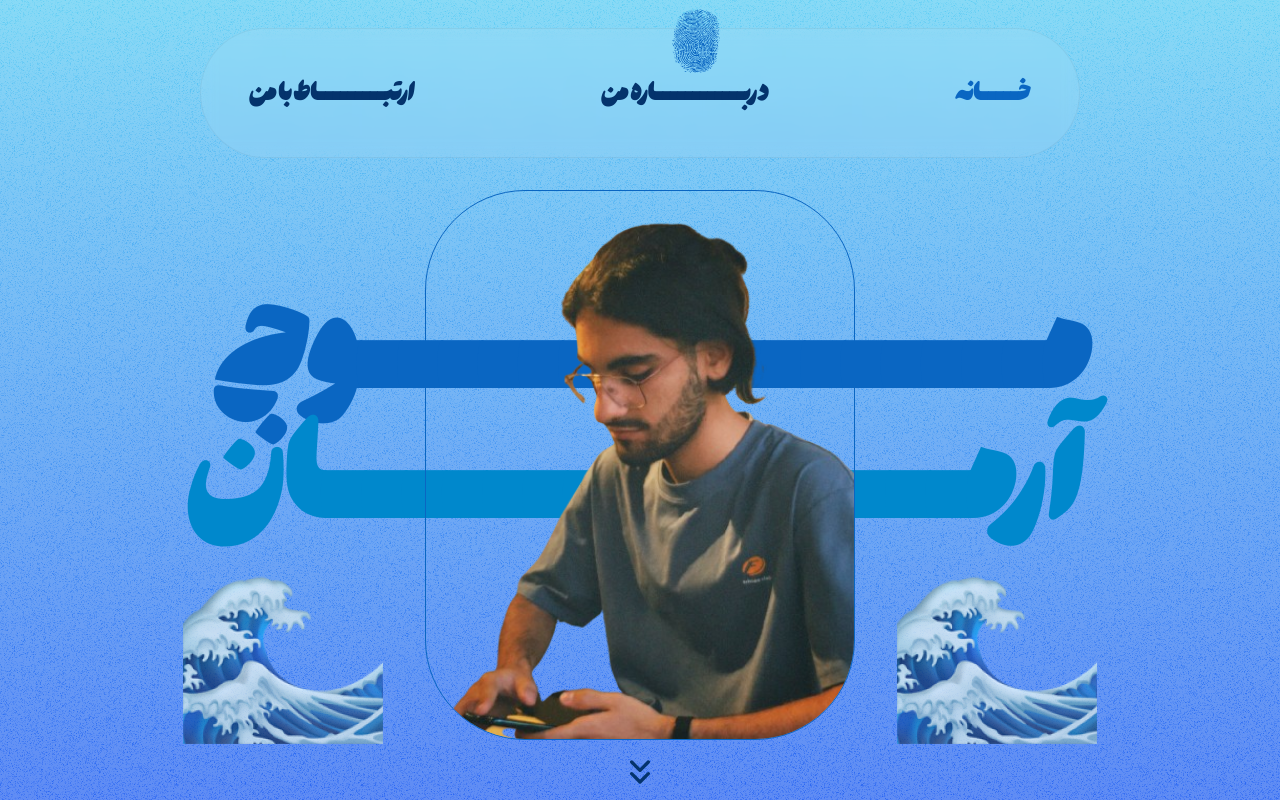
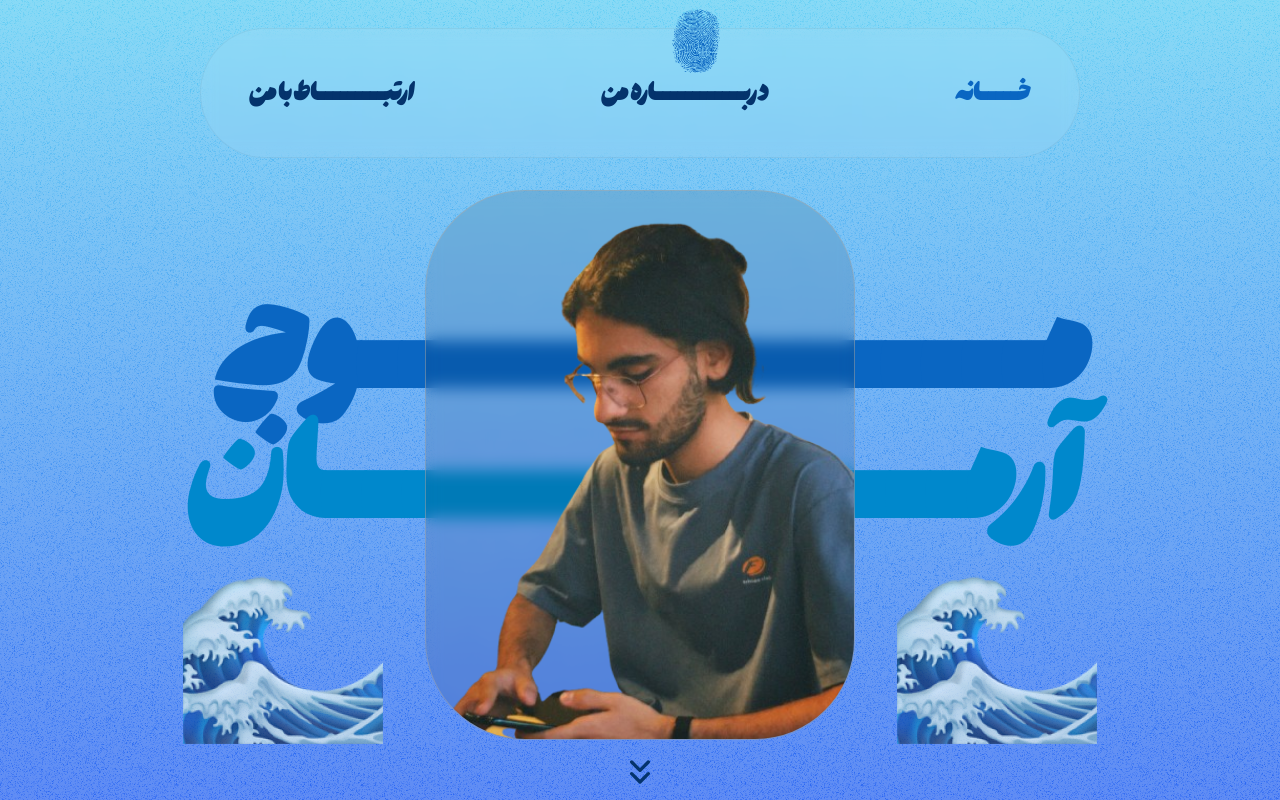
Before and after one commit to abolfazlj10/richHavij, a Next.js app: page / in a window 1280 px wide. Built offline with nearby package versions, Linux system fonts and the light colour scheme.

Commit message:
add blur to background image.

```diff
--- a/app/main.css
+++ b/app/main.css
@@ -61,7 +61,7 @@ html,body{
     @apply absolute h-full w-full flex justify-center items-center;
 }
 .Image{
-    @apply border border-highBlue rounded-[100px] h-[550px] w-[430px] object-cover;
+    @apply backdrop-blur border bg-black/10 border-[#ababab78] rounded-[100px] h-[550px] w-[430px] object-cover;
 }
 .arrowDown{
     @apply flex justify-center items-center py-2;
```
